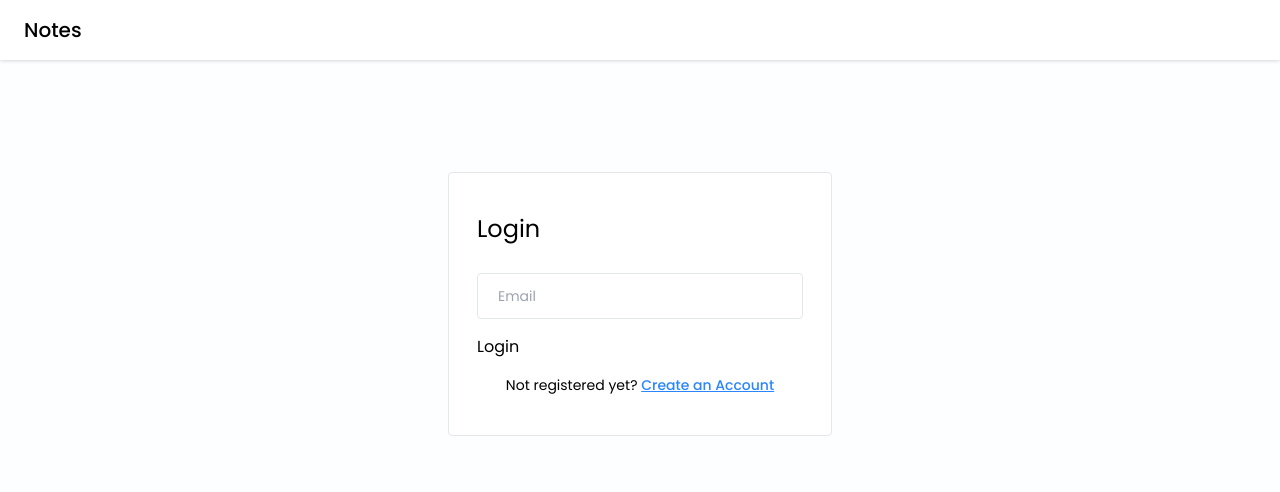
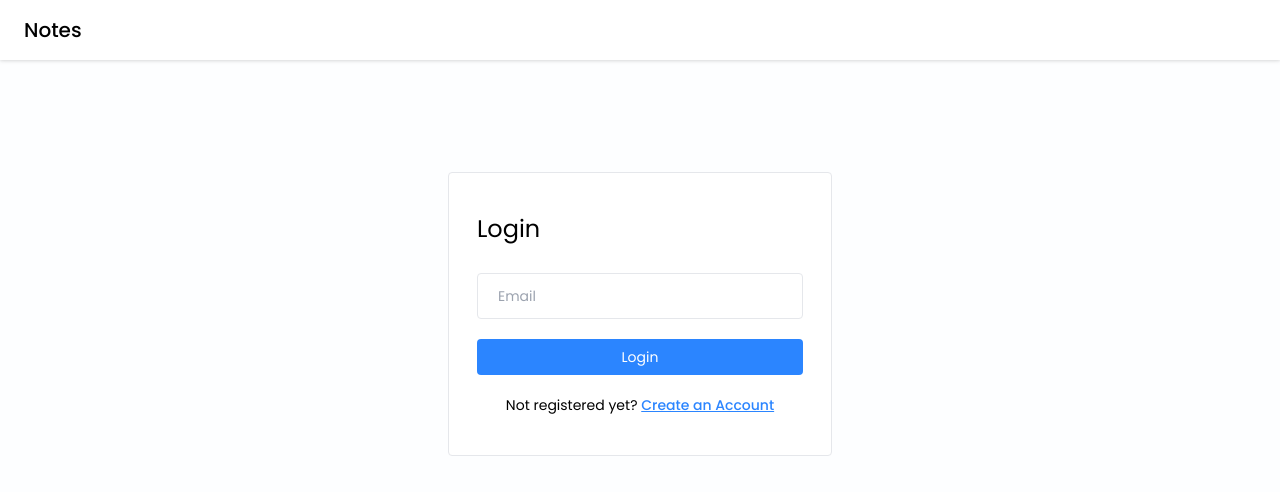
Before and after one commit to themistogenes/notes-app, a React (Vite) app in the folder frontend/: page /login in a window 1280 px wide. Shown: the top 492 px of the page. Built offline with nearby package versions, Linux system fonts and the light colour scheme.

Commit message:
.btn-primary styling

```diff
--- a/frontend/src/index.css
+++ b/frontend/src/index.css
@@ -18,4 +18,8 @@
   .input-box {
     @apply w-full text-sm bg-transparent border-[1.5px] px-5 py-3 rounded mb-4 outline-none;
   }
+
+  .btn-primary {
+    @apply w-full text-sm bg-primary text-white p-2 rounded my-1 hover:bg-blue-600;
+  }
 }
```
